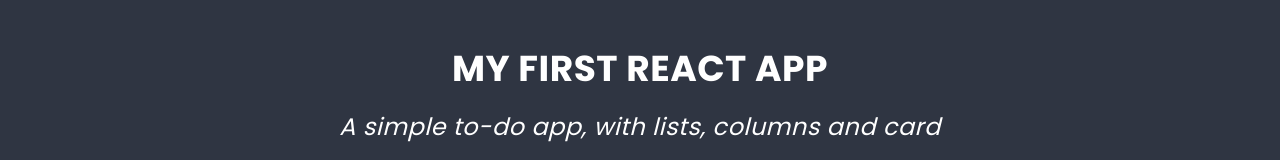
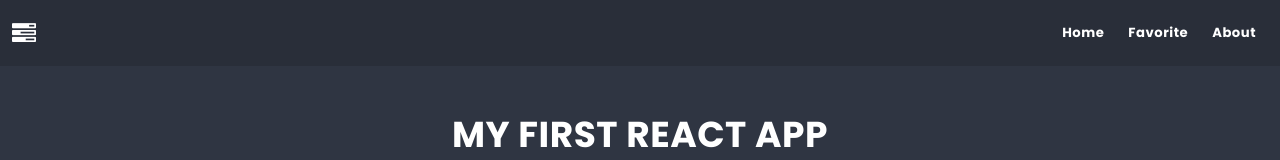
Before and after one commit to Cornholio8/15-React, a React (Create React App) app: page / in a window 1280 px wide. Shown: the top 160 px of the page. Built offline with nearby package versions, Linux system fonts and the light colour scheme.

Commit message:
add NavBar.js

```diff
--- a/package.json
+++ b/package.json
@@ -10,6 +10,7 @@
     "react": "^18.2.0",
     "react-dom": "^18.2.0",
     "react-redux": "7.2.5",
+    "react-router-dom": "6.0.1",
     "react-scripts": "5.0.1",
     "redux": "4.2.0",
     "redux-devtools-extension": "2.13.9",
--- a/src/App.js
+++ b/src/App.js
@@ -2,14 +2,18 @@
 import SearchForm from './components/SearchForm/SearchForm';
 import List from './components/List/List.js';
 import Container from './components/Container/Container.js';
+import NavBar from './components/NavBar/NavBar.js';
 
 const App = () => {
   return (
-    <Container>
-      <Hero />
-      <SearchForm />
-      <List />
-    </Container>
+    <main>
+      <NavBar />
+      <Container>
+        <Hero />
+        <SearchForm />
+        <List />
+      </Container>
+    </main>
   );
 };
 
--- /dev/null
+++ b/src/components/NavBar/NavBar.js
@@ -0,0 +1,18 @@
+import styles from './NavBar.module.scss';
+
+const NavBar = () => {
+    return (
+        <nav>
+            <div className={styles.container}>
+                <span className="fa fa-tasks" />
+                <ul className={styles.list}>
+                    <li><a href="/">Home</a></li>
+                    <li><a href="/favorite">Favorite</a></li>
+                    <li><a href="/about">About</a></li>
+                </ul>
+            </div>
+        </nav>
+    )
+};
+
+export default NavBar
--- /dev/null
+++ b/src/components/NavBar/NavBar.module.scss
@@ -0,0 +1,30 @@
+@import '../../styles/settings.scss';
+
+nav {
+    background-color: darken($color-dark, 3%);
+  }
+
+  .container {
+    font-weight: bold;
+    margin: 0 $base-size;
+    display: flex;
+    justify-content: space-between;
+    align-items: center;
+
+    span {
+        font-size: 24px;
+    }
+  }
+
+  .list {
+    list-style: none;
+    display:  inline-flex;
+    li {
+      padding: $base-size;
+    }
+
+    a {
+      text-decoration: none;
+      color: $color-light;
+    }
+  }
```
Also changed, not shown: 1 other file (tests, documents, lock files or other folders).
